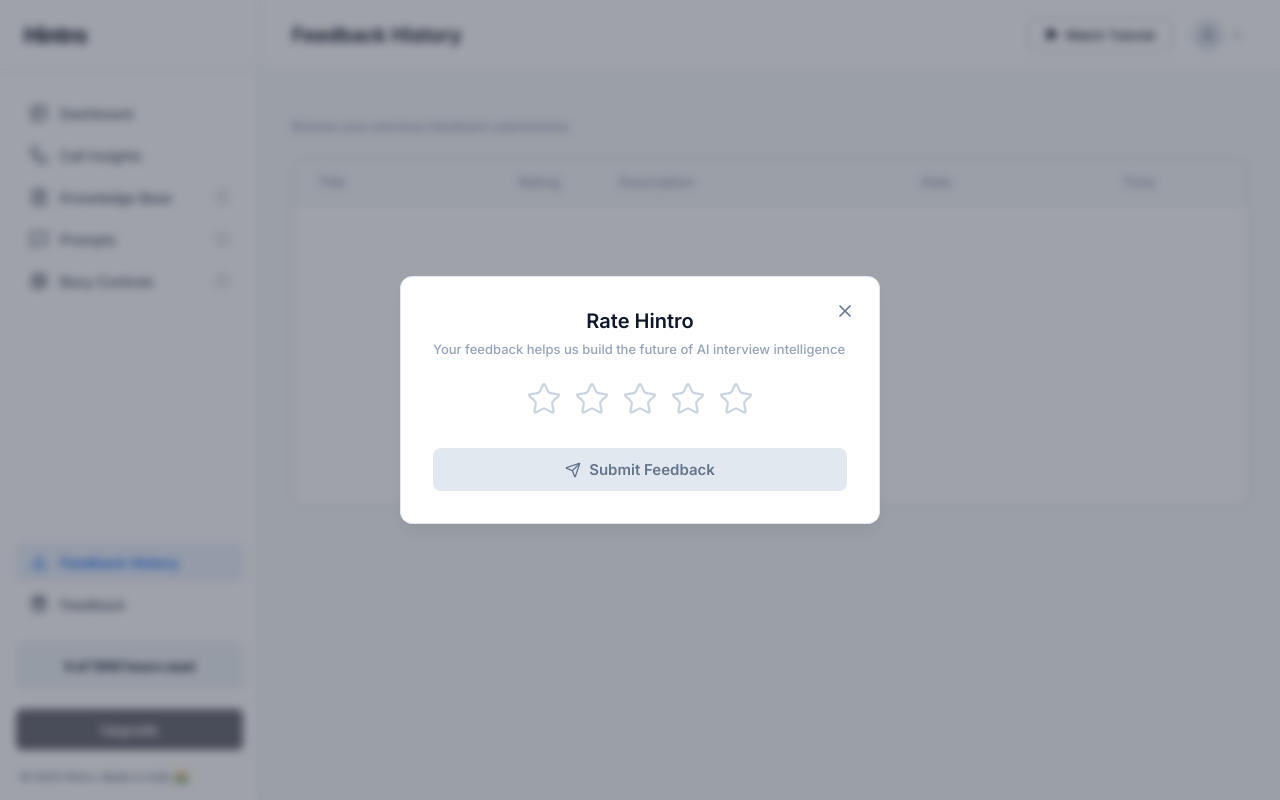
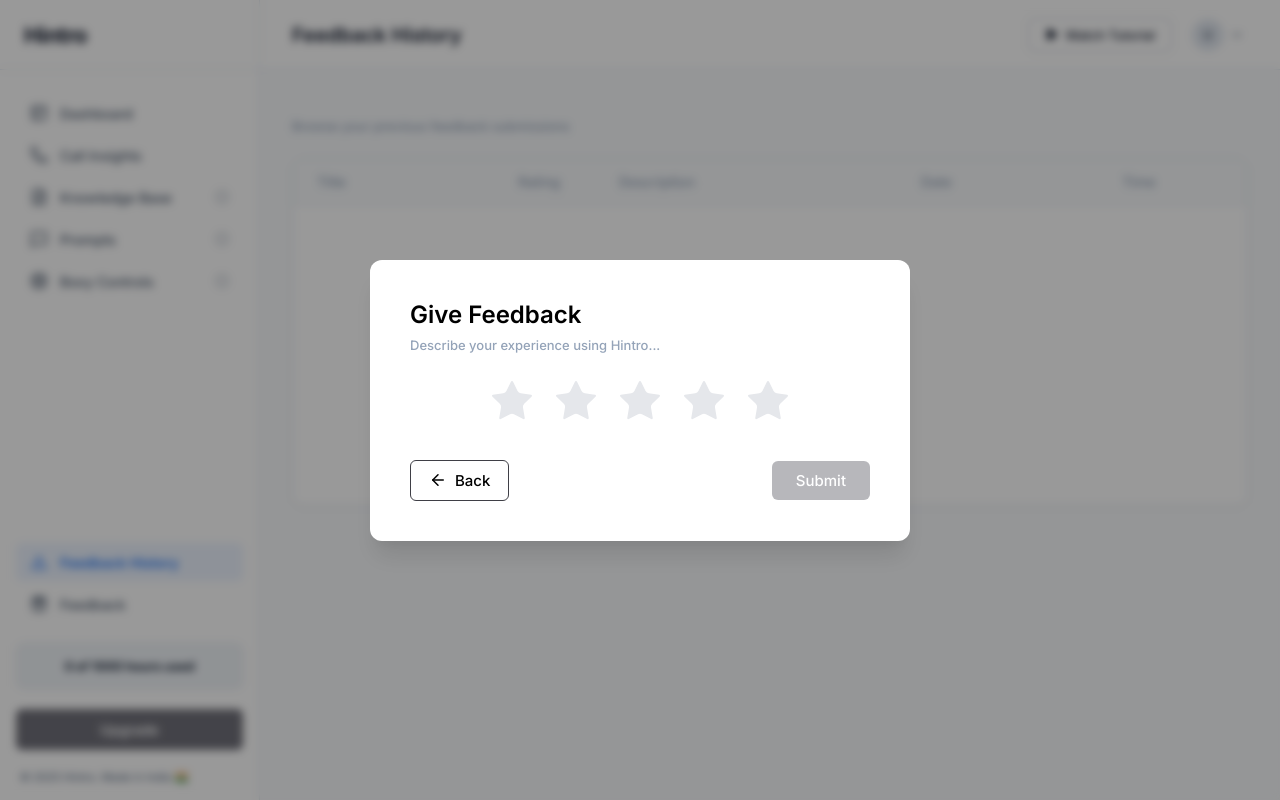
Before and after one commit to kshitij2212/Hintro_Assignment, a React (Vite) app in the folder hintro/: page /feedback-history in a window 1280 px wide. Both pictures are taken after a click on the button "Feedback". Built offline with nearby package versions, Linux system fonts and the light colour scheme.

Commit message:
feat : redesign feedback modal

```diff
--- a/hintro/src/components/FeedbackModal.jsx
+++ b/hintro/src/components/FeedbackModal.jsx
@@ -1,83 +1,46 @@
 import React, { useState } from 'react';
 import { useAuth } from '../context/AuthContext';
-import { X, Star, Check, Send } from 'lucide-react';
+import { Star, X, ArrowLeft } from 'lucide-react';
 import '../styles/FeedbackModal.css';
 
 const FeedbackModal = ({ isOpen, onClose }) => {
   const { submitFeedback } = useAuth();
   const [rating, setRating] = useState(0);
   const [hoverRating, setHoverRating] = useState(0);
-  const [selectedTags, setSelectedTags] = useState([]);
   const [comment, setComment] = useState('');
   const [submitted, setSubmitted] = useState(false);
 
   if (!isOpen) return null;
-
-  const lowRatingTags = [
-    'Voice recognition accuracy',
-    'Transcription latency',
-    'AI response relevance',
-    'UI/UX flow issues',
-    'Integration bugs',
-    'Other'
-  ];
-
-  const highRatingTags = [
-    'Fast transcription',
-    'Smart AI suggestions',
-    'Clean dashboard interface',
-    'Smooth integrations',
-    'Voice accuracy',
-    'Other'
-  ];
-
-  const handleStarClick = (rate) => {
-    setRating(rate);
-    setSelectedTags([]);
-  };
-
-  const toggleTag = (tag) => {
-    if (selectedTags.includes(tag)) {
-      setSelectedTags(selectedTags.filter((t) => t !== tag));
-    } else {
-      setSelectedTags([...selectedTags, tag]);
-    }
-  };
 
   const handleSubmit = (e) => {
     e.preventDefault();
     if (rating === 0) return;
 
     const feedbackType = rating >= 4 ? 'successes' : 'areas_for_improvement';
-    const combinedComment = [
-      selectedTags.length > 0 ? `Tags: [${selectedTags.join(', ')}]` : '',
-      comment.trim()
-    ].filter(Boolean).join('\nDetail: ');
+    submitFeedback(rating, feedbackType, comment.trim());
+    setSubmitted(true);
+  };
 
-    submitFeedback(rating, feedbackType, combinedComment);
-    setSubmitted(true);
+  const handleClose = () => {
+    setRating(0);
+    setComment('');
+    setSubmitted(false);
+    onClose();
+  };
 
-    setTimeout(() => {
-      setRating(0);
-      setSelectedTags([]);
-      setComment('');
-      setSubmitted(false);
-      onClose();
-    }, 1500);
+  const getPrompt = () => {
+    if (rating >= 4) return 'What did you like the most?';
+    return 'What frustrated you or felt confusing?';
   };
 
   return (
-    <div className="modal-overlay" onClick={onClose}>
+    <div className="modal-overlay" onClick={handleClose}>
       <div className="feedback-modal" onClick={(e) => e.stopPropagation()}>
-        <button className="modal-close-btn" onClick={onClose} aria-label="Close modal">
-          <X size={20} />
-        </button>
-
         {!submitted ? (
           <form onSubmit={handleSubmit}>
             <div className="feedback-header">
-              <h2 className="feedback-title">Rate Hintro</h2>
-              <p className="feedback-subtitle">Your feedback helps us build the future of AI interview intelligence</p>
+              <h2 className="feedback-title">Give Feedback</h2>
+              <p className="feedback-subtitle">Describe your experience using Hintro...</p>
             </div>
 
             <div className="star-rating-container">
@@ -85,75 +48,57 @@
                 <button
                   type="button"
                   key={star}
-                  className={`star-btn ${(hoverRating || rating) >= star ? 'filled' : ''}`}
-                  onClick={() => handleStarClick(star)}
+                  className="star-btn"
+                  onClick={() => setRating(star)}
                   onMouseEnter={() => setHoverRating(star)}
                   onMouseLeave={() => setHoverRating(0)}
                 >
-                  <Star size={36} fill={(hoverRating || rating) >= star ? '#FBBF24' : 'none'} strokeWidth={1.5} />
+                  <Star
+                    size={48}
+                    fill={(hoverRating || rating) >= star ? '#FBBF24' : '#E5E7EB'}
+                    strokeWidth={0}
+                  />
                 </button>
               ))}
             </div>
 
             {rating > 0 && (
               <div className="feedback-branch-section">
-                {rating <= 3 ? (
-                  <>
-                    <span className="branch-prompt">What went wrong? (Select all that apply)</span>
-                    <div className="pill-grid">
-                      {lowRatingTags.map((tag) => (
-                        <button
-                          type="button"
-                          key={tag}
-                          className={`feedback-pill ${selectedTags.includes(tag) ? 'selected' : ''}`}
-                          onClick={() => toggleTag(tag)}
-                        >
-                          {tag}
-                        </button>
-                      ))}
-                    </div>
-                    <span className="branch-prompt">Can you share more details?</span>
-                  </>
-                ) : (
-                  <>
-                    <span className="branch-prompt">What did you like most? (Select all that apply)</span>
-                    <div className="pill-grid">
-                      {highRatingTags.map((tag) => (
-                        <button
-                          type="button"
-                          key={tag}
-                          className={`feedback-pill ${selectedTags.includes(tag) ? 'selected' : ''}`}
-                          onClick={() => toggleTag(tag)}
-                        >
-                          {tag}
-                        </button>
-                      ))}
-                    </div>
-                    <span className="branch-prompt">Anything else you'd like to share?</span>
-                  </>
-                )}
-
+                <span className="branch-prompt">{getPrompt()}</span>
                 <textarea
                   className="comment-textarea"
-                  placeholder="Type your comments here..."
                   value={comment}
                   onChange={(e) => setComment(e.target.value)}
                 />
               </div>
             )}
 
-            <button type="submit" className="feedback-submit-btn" disabled={rating === 0}>
-              <Send size={16} />
-              <span>Submit Feedback</span>
-            </button>
+            <div className="feedback-actions">
+              <button type="button" className="feedback-back-btn" onClick={handleClose}>
+                <ArrowLeft size={18} />
+                <span>Back</span>
+              </button>
+              <button type="submit" className="feedback-submit-btn" disabled={rating === 0}>
+                <span>Submit</span>
+              </button>
+            </div>
           </form>
         ) : (
-          <div className="success-animation-container">
-            <div className="checkmark-circle">
-              <Check size={36} />
+          <div className="success-state-container">
+            <button className="modal-close-btn" onClick={handleClose} aria-label="Close modal">
+              <X size={24} />
+            </button>
+            <div className="success-icon-wrapper">
+              <div className="success-icon-outer">
+                <div className="success-icon-inner">
+                  <Star size={40} fill="#FBBF24" strokeWidth={0} />
+                </div>
+              </div>
             </div>
-            <h2 className="success-message">Thank You!</h2>
-            <p className="success-submessage">Your feedback has been successfully submitted and stored.</p>
+            <h2 className="success-message">Thank you for your feedback!!</h2>
+            <p className="success-submessage">
+              Our team reviews every suggestion to improve AI responses, workflows, and overall experience.
+            </p>
           </div>
         )}
       </div>
--- a/hintro/src/styles/FeedbackModal.css
+++ b/hintro/src/styles/FeedbackModal.css
@@ -4,7 +4,7 @@
   left: 0;
   width: 100vw;
   height: 100vh;
-  background-color: rgba(var(--text-main-rgb, 15, 23, 42), 0.4);
+  background-color: rgba(0, 0, 0, 0.4);
   backdrop-filter: blur(4px);
   display: flex;
   align-items: center;
@@ -15,192 +15,190 @@
 
 .feedback-modal {
   width: 100%;
-  max-width: 480px;
-  background-color: var(--bg-card);
-  border: 1px solid var(--border);
-  border-radius: var(--border-radius-lg);
-  padding: 32px;
-  box-shadow: var(--shadow-lg);
+  max-width: 540px;
+  background-color: #FFFFFF;
+  border-radius: 12px;
+  padding: 40px;
+  box-shadow: 0 20px 25px -5px rgba(0, 0, 0, 0.1), 0 10px 10px -5px rgba(0, 0, 0, 0.04);
   position: relative;
-  overflow: hidden;
   animation: fadeIn 0.3s cubic-bezier(0.16, 1, 0.3, 1) forwards;
 }
 
-.modal-close-btn {
-  position: absolute;
-  top: 20px;
-  right: 20px;
-  color: var(--text-muted);
-  border-radius: 50%;
-  padding: 4px;
-  display: flex;
-  align-items: center;
-  justify-content: center;
-  transition: all var(--transition-fast);
-}
-
-.modal-close-btn:hover {
-  background-color: var(--bg-main);
-  color: var(--text-main);
-}
-
 .feedback-header {
-  text-align: center;
   margin-bottom: 24px;
 }
 
 .feedback-title {
-  font-size: 20px;
+  font-size: 24px;
   font-weight: 600;
-  color: var(--text-main);
+  color: #000000;
   margin-bottom: 8px;
 }
 
 .feedback-subtitle {
-  font-size: 14px;
-  color: var(--text-muted);
+  font-size: 15px;
+  color: #9CA3AF;
 }
 
 .star-rating-container {
   display: flex;
   justify-content: center;
-  gap: 12px;
-  margin-bottom: 28px;
+  gap: 16px;
+  margin-bottom: 32px;
 }
 
 .star-btn {
-  color: var(--border-focus);
-  transition: transform var(--transition-fast), color var(--transition-fast);
+  background: none;
+  border: none;
+  cursor: pointer;
+  padding: 0;
+  transition: transform 0.15s ease;
 }
 
 .star-btn:hover {
-  transform: scale(1.15);
+  transform: scale(1.1);
 }
-
-.star-btn.filled {
-  color: var(--star-color);
-}
-
 
 .feedback-branch-section {
   display: flex;
   flex-direction: column;
-  gap: 16px;
+  gap: 8px;
+  margin-bottom: 32px;
   animation: fadeIn 0.25s ease-out forwards;
-  margin-bottom: 24px;
 }
 
 .branch-prompt {
-  font-size: 14px;
-  font-weight: 600;
-  color: var(--text-secondary);
-}
-
-.pill-grid {
-  display: flex;
-  flex-wrap: wrap;
-  gap: 8px;
-}
-
-.feedback-pill {
-  padding: 8px 14px;
-  font-size: 13px;
+  font-size: 15px;
   font-weight: 500;
-  color: var(--text-secondary);
-  background-color: var(--bg-main);
-  border: 1px solid var(--border);
-  border-radius: 9999px;
-  transition: all var(--transition-fast);
-}
-
-.feedback-pill:hover {
-  background-color: var(--border);
-}
-
-.feedback-pill.selected {
-  background-color: var(--primary-light);
-  border-color: var(--primary);
-  color: var(--primary);
+  color: #9CA3AF;
 }
 
 .comment-textarea {
   width: 100%;
-  height: 90px;
-  padding: 12px;
-  font-size: 14px;
-  border: 1px solid var(--border);
-  border-radius: var(--border-radius-md);
+  height: 120px;
+  padding: 16px;
+  font-size: 15px;
+  border: 1px solid #E5E7EB;
+  border-radius: 6px;
   outline: none;
   resize: none;
-  background-color: var(--bg-main);
-  transition: all var(--transition-fast);
+  background-color: #FFFFFF;
+  color: #111827;
+  transition: border-color 0.15s ease;
 }
 
 .comment-textarea:focus {
-  border-color: var(--primary);
-  background-color: var(--bg-card);
-  box-shadow: 0 0 0 3px var(--primary-glow);
+  border-color: #9CA3AF;
+}
+
+.feedback-actions {
+  display: flex;
+  justify-content: space-between;
+  align-items: center;
+}
+
+.feedback-back-btn {
+  display: flex;
+  align-items: center;
+  gap: 8px;
+  padding: 10px 18px;
+  font-size: 15px;
+  font-weight: 500;
+  color: #000000;
+  background-color: #FFFFFF;
+  border: 1px solid #3f3f46;
+  border-radius: 6px;
+  cursor: pointer;
+  transition: background-color 0.15s ease;
+}
+
+.feedback-back-btn:hover {
+  background-color: #F3F4F6;
 }
 
 .feedback-submit-btn {
-  width: 100%;
-  padding: 12px;
+  padding: 10px 24px;
   font-size: 15px;
-  font-weight: 600;
-  color: white;
-  background-color: var(--primary);
-  border-radius: var(--border-radius-md);
-  box-shadow: 0 4px 10px var(--primary-glow);
+  font-weight: 500;
+  color: #FFFFFF;
+  background-color: #71717A;
+  border: none;
+  border-radius: 6px;
+  cursor: pointer;
+  transition: background-color 0.15s ease;
+}
+
+.feedback-submit-btn:hover:not(:disabled) {
+  background-color: #52525B;
+}
+
+.feedback-submit-btn:disabled {
+  opacity: 0.5;
+  cursor: not-allowed;
+}
+
+/* Success State Styles */
+.success-state-container {
+  display: flex;
+  flex-direction: column;
+  align-items: center;
+  text-align: center;
+  padding: 20px 0;
+}
+
+.modal-close-btn {
+  position: absolute;
+  top: 24px;
+  right: 24px;
+  background: none;
+  border: none;
+  color: #000000;
+  cursor: pointer;
+  padding: 4px;
   display: flex;
   align-items: center;
   justify-content: center;
-  gap: 8px;
 }
 
-.feedback-submit-btn:hover {
-  background-color: var(--primary-hover);
-  box-shadow: 0 6px 14px var(--primary-glow);
+.success-icon-wrapper {
+  margin-bottom: 24px;
 }
 
-.feedback-submit-btn:disabled {
-  background-color: var(--border);
-  color: var(--text-muted);
-  box-shadow: none;
-  cursor: not-allowed;
-}
-
-
-.success-animation-container {
-  display: flex;
-  flex-direction: column;
-  align-items: center;
-  justify-content: center;
-  padding: 32px 0;
-  animation: fadeIn 0.3s ease-out forwards;
-}
-
-.checkmark-circle {
-  width: 64px;
-  height: 64px;
+.success-icon-outer {
+  width: 140px;
+  height: 140px;
+  background-color: #FEF9C3;
   border-radius: 50%;
-  background-color: var(--success-light);
-  color: var(--success);
   display: flex;
   align-items: center;
   justify-content: center;
-  margin-bottom: 20px;
-  animation: pulse-glow 1.5s infinite;
+}
+
+.success-icon-inner {
+  width: 100px;
+  height: 100px;
+  background-color: #FEF08A;
+  border-radius: 50%;
+  display: flex;
+  align-items: center;
+  justify-content: center;
 }
 
 .success-message {
-  font-size: 18px;
+  font-size: 24px;
   font-weight: 600;
-  color: var(--text-main);
-  margin-bottom: 4px;
+  color: #000000;
+  margin-bottom: 12px;
 }
 
 .success-submessage {
-  font-size: 14px;
-  color: var(--text-muted);
-  text-align: center;
+  font-size: 16px;
+  color: #9CA3AF;
+  line-height: 1.5;
+  max-width: 440px;
 }
+
+@keyframes fadeIn {
+  from { opacity: 0; transform: translateY(10px); }
+  to { opacity: 1; transform: translateY(0); }
+}
```
